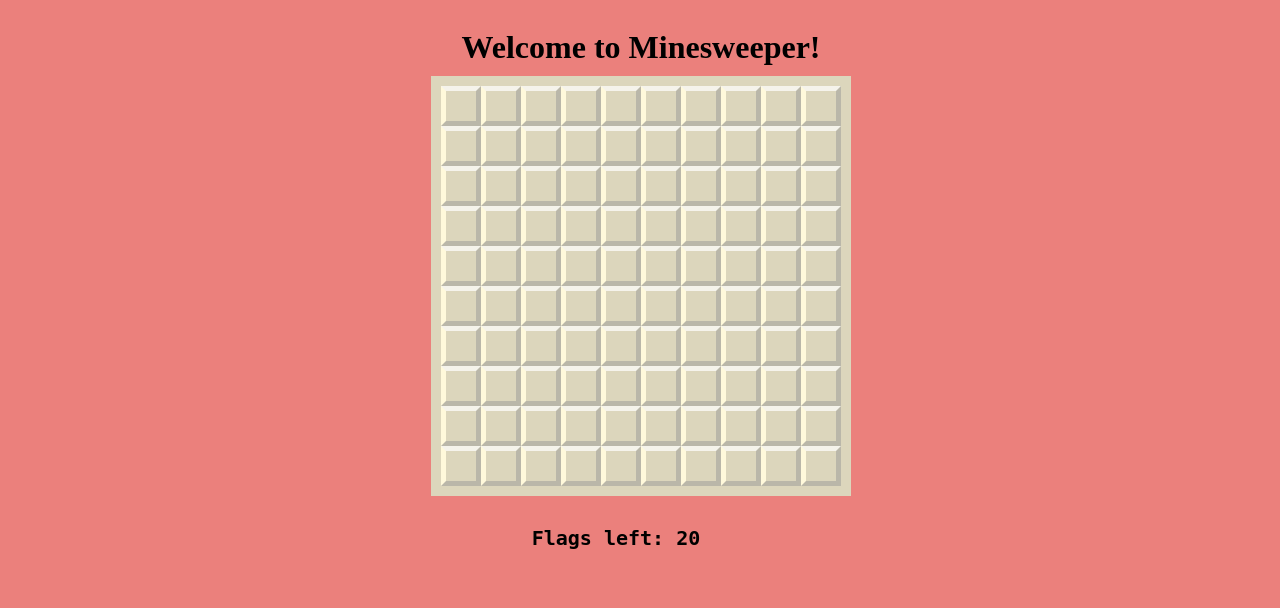
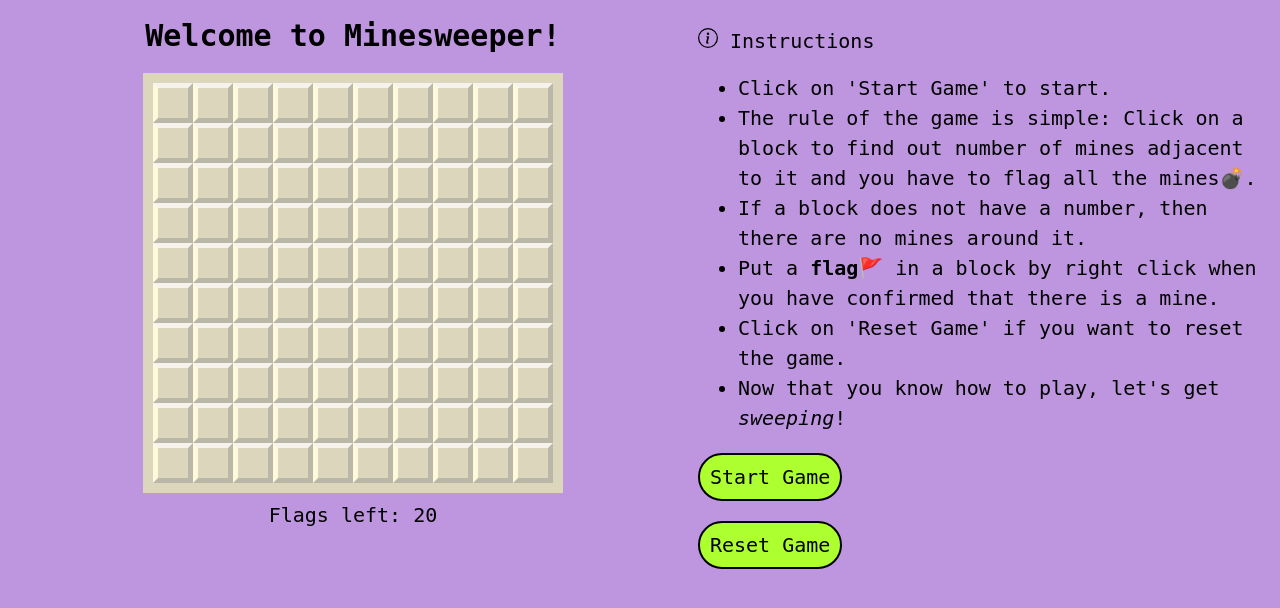
Before and after one commit to Deep310/minesweeper-game, a PHP site: page / in a window 1280 px wide. Shown: the top 608 px of the page. Run offline with PHP 8.4, Linux system fonts and the light colour scheme.

Commit message:
added styling

```diff
--- a/app.js
+++ b/app.js
@@ -3,10 +3,11 @@ document.addEventListener('DOMContentLoaded', () => {
     const grid = document.querySelector('.grid');
     const flagsLeft = document.getElementById('flags-left');
     const result = document.getElementById('result');
+    const startButton = document.getElementById('startButton');
     let width = 10;
     let bombAmount = 20;
     let squares = [];
-    let isGameOver = false;
+    let isGameOver = true;
     let flags = 0;
 
     //function 1 - to create board
@@ -38,6 +39,10 @@ document.addEventListener('DOMContentLoaded', () => {
                 addFlag(square);
             }
         }
+
+        startButton.addEventListener('click', () => {
+            isGameOver = false;
+        })
 
         //add numbers around bombs
         for(let i=0; i < squares.length; i++){
@@ -171,8 +176,10 @@ document.addEventListener('DOMContentLoaded', () => {
 
     // function 5 - to determine when game is over
     function gameOver(square){
-        result.innerHTML = 'BOOM, Game is Over!';
+        result.innerHTML = 'BOOM, You clicked on a mine! 💣';
         isGameOver = true;
+        startButton.disabled = true;
+        startButton.style.backgroundColor = "lightGrey";
 
         // show all bombs when game is over
         squares.forEach( square => {
--- a/index.html
+++ b/index.html
@@ -9,10 +9,33 @@
 </head>
 <body>
     <div class="container">
-        <h1 class="title">Welcome to Minesweeper!</h1>
-        <div class="grid"></div>
-        <div class="flags">Flags left: <span id="flags-left"></span></div>
-        <div id="result"></div>
+        <div class="container-left">
+            <p class="title">Welcome to Minesweeper!</p>
+            <div class="grid"></div>
+            <div class="flags">Flags left: <span id="flags-left"></span></div>
+            <div id="result"></div>
+        </div>
+        <div class="container-right">
+            <p style="font-size: 20px;font-family: monospace;">
+                <svg width="1em" height="1em" viewBox="0 0 16 16" class="bi bi-info-circle" fill="currentColor" xmlns="http://www.w3.org/2000/svg">
+                    <path fill-rule="evenodd" d="M8 15A7 7 0 1 0 8 1a7 7 0 0 0 0 14zm0 1A8 8 0 1 0 8 0a8 8 0 0 0 0 16z"/>
+                    <path d="M8.93 6.588l-2.29.287-.082.38.45.083c.294.07.352.176.288.469l-.738 3.468c-.194.897.105 1.319.808 1.319.545 0 1.178-.252 1.465-.598l.088-.416c-.2.176-.492.246-.686.246-.275 0-.375-.193-.304-.533L8.93 6.588z"/>
+                    <circle cx="8" cy="4.5" r="1"/>
+                  </svg>
+                  Instructions
+            </p>
+            <ul class="instructions">
+                <li>Click on 'Start Game' to start.</li>
+                <li>The rule of the game is simple: Click on a block to find out number of mines adjacent
+                     to it and you have to flag all the mines💣.</li>
+                <li>If a block does not have a number, then there are no mines around it.</li>
+                <li>Put a <strong>flag</strong>🚩 in a block by right click when you have confirmed that there is a mine.</li>
+                <li>Click on 'Reset Game' if you want to reset the game.</li>
+                <li>Now that you know how to play, let's get <em>sweeping</em>!</li>
+            </ul>
+            <button type="button" id="startButton">Start Game</button>
+            <button type="button" id="resetButton" onclick="javascript:history.go(0)">Reset Game</button>
+        </div>
     </div>
 </body>
 </html>
--- a/style.css
+++ b/style.css
@@ -1,18 +1,24 @@
 body{
-    background-color: #eb807c;
+    background-color: #be96df;
 }
 
 .container{
     display: flex;
+    width: 98vw;
+}
+
+.container-left{
+    display: flex;
     flex-direction: column;
-    width: 95vw;
+    width: 55%;
     align-items: center;
 }
 
 .title{
-    text-align: center;
-    padding-left: 50px;
-    margin-bottom: 0;
+    margin: 10px 0;
+    font-family: monospace;
+    font-size: 30px;
+    font-weight: 600;
 }
 
 .grid{
@@ -21,21 +27,19 @@ body{
     background-color: #dcd6bc;
     display: flex;
     flex-wrap: wrap;
-    margin: 10px 0 10px 50px;
     border: 10px solid #dcd6bc;
-}
-
-.grid div{
+    margin: 10px 0 ;
     text-align: center;
     font-size: 25px;
     font-family: monospace;
-    height: 40px;
-    width: 40px;
 }
+
 .valid {
     border: 5px solid;
     border-color: #f5f3eb #bab7a9 #bab7a9 #fff9db;
     box-sizing: border-box;
+    height: 40px;
+    width: 40px;
 }
 
 .checked {
@@ -43,18 +47,61 @@ body{
     background-color: #cecab7;
     border-color: #9c998d;
     box-sizing: border-box;
+    height: 40px;
+    width: 40px;
 }
 
 .bomb {
     border: 5px solid;
     border-color: #f5f3eb #bab7a9 #bab7a9 #fff9db;
     box-sizing: border-box;
+    height: 40px;
+    width: 40px;
 }
 
 .flags{
-    margin-top: 20px;
     font-size: 20px;
-    font-weight: bold;
     font-family: monospace;
+}
 
+#result{
+    text-align: center;
+    font-family: monospace;
+    font-size: 20px;
+    margin-top: 10px;
 }
+
+.container-right{
+    display: flex;
+    flex-direction: column;
+    align-items: flex-start;
+    width: 45%;
+}
+
+.instructions{
+    margin: 0;
+    font-size: 20px;
+    font-family: monospace;
+    line-height: 30px;
+}
+
+#startButton{
+    margin: 20px 0;
+    padding: 10px 10px;
+    font-family: monospace;
+    font-size: 20px;
+    background-color: greenyellow;
+    border-radius: 30px;
+    cursor: pointer;
+    border: 2px solid black;
+}
+
+#resetButton{
+    padding: 10px 10px;
+    font-family: monospace;
+    font-size: 20px;
+    background-color: greenyellow;
+    border-radius: 30px;
+    cursor: pointer;
+    border: 2px solid black;
+}
```
